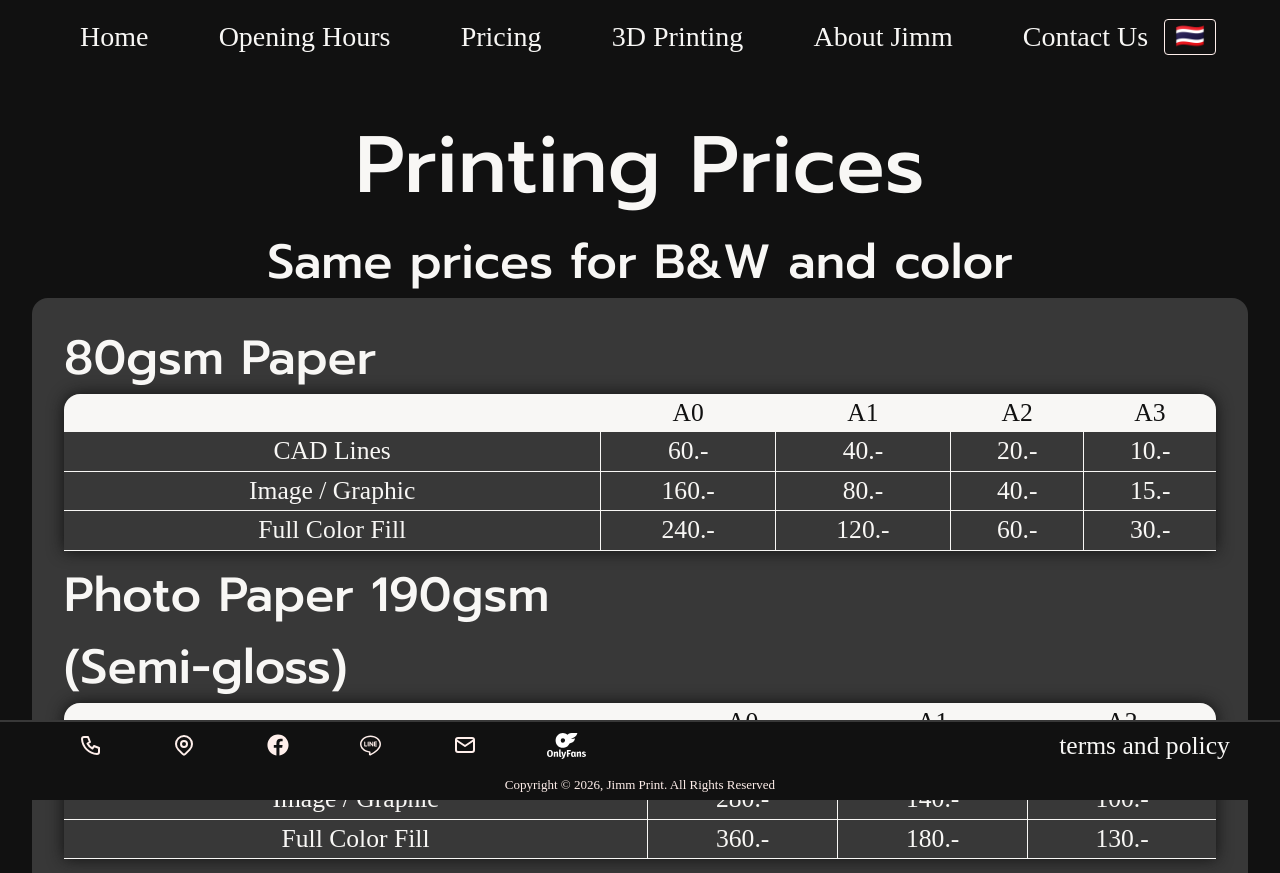
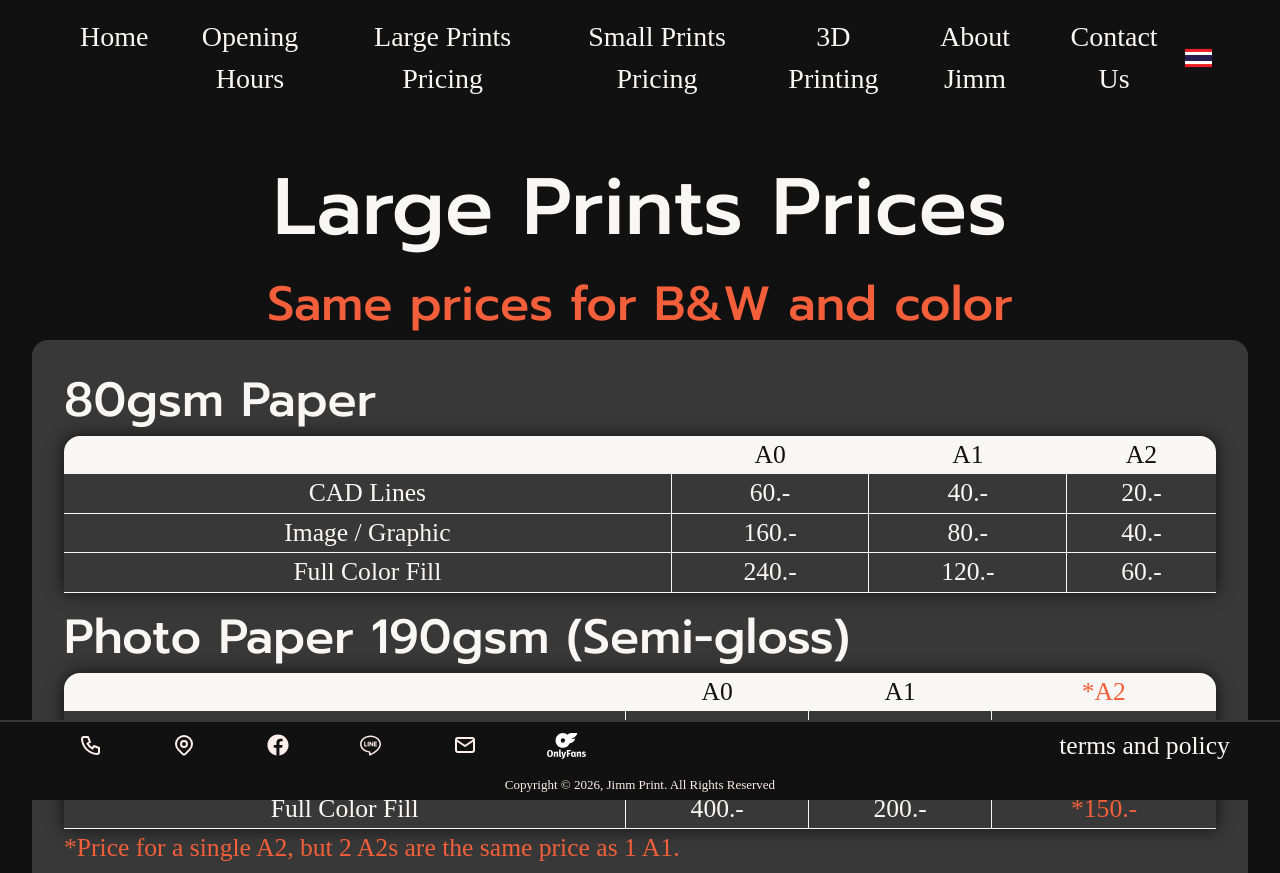
Before and after one commit to quitapanti/jp, a plain HTML site: page pricing/index.html in a window 1280 px wide. Shown: the top 873 px of the page. Drawn offline with Linux system fonts and the light colour scheme; a web font is replaced by a local one.

Commit message:
Fix Flags and prices

```diff
--- a/3d/index.html
+++ b/3d/index.html
@@ -60,7 +60,7 @@
 
 
 
-    <script type="module" crossorigin src="/assets/footer-CIkeynbI.js"></script>
+    <script type="module" crossorigin src="/assets/footer-DCWW2DnQ.js"></script>
     <link rel="stylesheet" crossorigin href="/assets/footer-D9OE8V8Q.css">
   </head>
   <body>
--- a/assets/footer-CIkeynbI.js
+++ b/assets/footer-DCWW2DnQ.js
@@ -1,21 +1,21 @@
-(function(){const o=document.createElement("link").relList;if(o&&o.supports&&o.supports("modulepreload"))return;for(const t of document.querySelectorAll('link[rel="modulepreload"]'))r(t);new MutationObserver(t=>{for(const e of t)if(e.type==="childList")for(const a of e.addedNodes)a.tagName==="LINK"&&a.rel==="modulepreload"&&r(a)}).observe(document,{childList:!0,subtree:!0});function c(t){const e={};return t.integrity&&(e.integrity=t.integrity),t.referrerPolicy&&(e.referrerPolicy=t.referrerPolicy),t.crossOrigin==="use-credentials"?e.credentials="include":t.crossOrigin==="anonymous"?e.credentials="omit":e.credentials="same-origin",e}function r(t){if(t.ep)return;t.ep=!0;const e=c(t);fetch(t.href,e)}})();class p extends HTMLElement{connectedCallback(){const o=window.location.pathname,t=[{path:"/",th:"หน้าหลัก",en:"Home"},{path:"/main/",th:"ดูเวลาทำการ",en:"Opening Hours"},{path:"/pricing/",th:"ดูราคา",en:"Pricing"},{path:"/3d/",th:"ปรินต์ 3D",en:"3D Printing"},{path:"/about/",th:"เกี่ยวกับร้านจิ้ม",en:"About Jimm"},{path:"/contact/",th:"ช่องทางติดต่อ",en:"Contact Us"}].filter(n=>{const l=o.replace(/\/$/,"")||"/",i=n.path.replace(/\/$/,"")||"/";return l!==i}).map(n=>`
+(function(){const l=document.createElement("link").relList;if(l&&l.supports&&l.supports("modulepreload"))return;for(const t of document.querySelectorAll('link[rel="modulepreload"]'))c(t);new MutationObserver(t=>{for(const e of t)if(e.type==="childList")for(const r of e.addedNodes)r.tagName==="LINK"&&r.rel==="modulepreload"&&c(r)}).observe(document,{childList:!0,subtree:!0});function p(t){const e={};return t.integrity&&(e.integrity=t.integrity),t.referrerPolicy&&(e.referrerPolicy=t.referrerPolicy),t.crossOrigin==="use-credentials"?e.credentials="include":t.crossOrigin==="anonymous"?e.credentials="omit":e.credentials="same-origin",e}function c(t){if(t.ep)return;t.ep=!0;const e=p(t);fetch(t.href,e)}})();class d extends HTMLElement{connectedCallback(){const l=window.location.pathname,t=[{path:"/",th:"หน้าหลัก",en:"Home"},{path:"/main/",th:"ดูเวลาทำการ",en:"Opening Hours"},{path:"/pricing/",th:"ราคาแผ่นใหญ่",en:"Large Prints Pricing"},{path:"/pricing-small/",th:"ราคาแผ่นเล็ก",en:"Small Prints Pricing"},{path:"/3d/",th:"ปรินต์ 3D",en:"3D Printing"},{path:"/about/",th:"เกี่ยวกับร้านจิ้ม",en:"About Jimm"},{path:"/contact/",th:"ช่องทางติดต่อ",en:"Contact Us"}].filter(n=>{const a=l.replace(/\/$/,"")||"/",i=n.path.replace(/\/$/,"")||"/";return a!==i}).map(n=>`
         <li>
           <a href="${n.path}">
             <span data-lang="th">${n.th}</span>
             <span data-lang="en">${n.en}</span>
           </a>
         </li>
-      `).join("");this.innerHTML=`
+      `).join(""),e='<svg xmlns="http://www.w3.org/2000/svg" viewBox="0 0 60 30" width="32" height="24" style="display: block; border-radius: 2px;"><clipPath id="gb-s"><path d="M0 0v30h60V0z"/></clipPath><clipPath id="gb-t"><path d="M30 15h30v15zM30 15H0V0zM30 15H0v15zM30 15h30V0z"/></clipPath><g clip-path="url(#gb-s)"><path d="M0 0v30h60V0z" fill="#012169"/><path d="M0 0l60 30M60 0L0 30" stroke="#fff" stroke-width="6"/><path d="M0 0l60 30M60 0L0 30" clip-path="url(#gb-t)" stroke="#C8102E" stroke-width="4"/><path d="M30 0v30M0 15h60" stroke="#fff" stroke-width="10"/><path d="M30 0v30M0 15h60" stroke="#C8102E" stroke-width="6"/></g></svg>',r='<svg xmlns="http://www.w3.org/2000/svg" viewBox="0 0 900 600" width="32" height="24" style="display: block; border-radius: 2px;"><rect width="900" height="600" fill="#ED1C24"/><rect y="100" width="900" height="400" fill="#fff"/><rect y="200" width="900" height="200" fill="#241D4F"/></svg>';this.innerHTML=`
       <nav data-visible="false">
         <ul>
           ${t}
         </ul>
-        <button type="button" class="lang-switch-btn nav-lang-btn" aria-label="Switch Language">
-          <span data-lang="th" style="font-size: 1.5rem; line-height: 1; display: inline-block;">🇬🇧</span>
-          <span data-lang="en" style="font-size: 1.5rem; line-height: 1; display: inline-block;">🇹🇭</span>
+        <button type="button" class="lang-switch-btn nav-lang-btn" aria-label="Switch Language" style="padding: 2px 4px; border: none; cursor: pointer; display: inline-flex; align-items: center; justify-content: center; border-radius: 4px;">
+          <span data-lang="th" style="display: inline-flex; align-items: center;">${e}</span>
+          <span data-lang="en" style="display: inline-flex; align-items: center;">${r}</span>
         </button>
       </nav>
-    `;const e=this.querySelector("nav"),a=document.querySelector(".burger"),h=this.querySelector(".lang-switch-btn");a&&e&&(a.onclick=n=>{n.stopPropagation();const l=e.getAttribute("data-visible");e.setAttribute("data-visible",l==="false"?"true":"false")}),h&&(h.onclick=n=>{n.stopPropagation();const i=(document.documentElement.getAttribute("data-lang")||"th")==="th"?"en":"th";document.documentElement.setAttribute("data-lang",i),localStorage.setItem("userLang",i),window.dispatchEvent(new CustomEvent("langchange",{detail:{lang:i}}))}),document.addEventListener("click",n=>{const l=this.contains(n.target),i=a&&a.contains(n.target);e.getAttribute("data-visible")==="true"&&!l&&!i&&e.setAttribute("data-visible","false")})}}customElements.define("site-nav",p);class g extends HTMLElement{connectedCallback(){this.innerHTML=`
+    `;const s=this.querySelector("nav"),o=document.querySelector(".burger"),g=this.querySelector(".lang-switch-btn");o&&s&&(o.onclick=n=>{n.stopPropagation();const a=s.getAttribute("data-visible");s.setAttribute("data-visible",a==="false"?"true":"false")}),g&&(g.onclick=n=>{n.stopPropagation();const i=(document.documentElement.getAttribute("data-lang")||"th")==="th"?"en":"th";document.documentElement.setAttribute("data-lang",i),localStorage.setItem("userLang",i),window.dispatchEvent(new CustomEvent("langchange",{detail:{lang:i}}))}),document.addEventListener("click",n=>{const a=this.contains(n.target),i=o&&o.contains(n.target);s.getAttribute("data-visible")==="true"&&!a&&!i&&s.setAttribute("data-visible","false")})}}customElements.define("site-nav",d);class u extends HTMLElement{connectedCallback(){this.innerHTML=`
         <footer>
           <ul class="links">
             <li>
@@ -69,4 +69,4 @@
             Copyright &copy; 2026, Jimm Print. All Rights Reserved
           </p>
         </footer>
-      `}}customElements.define("site-footer",g);
+      `}}customElements.define("site-footer",u);
--- a/pricing/index.html
+++ b/pricing/index.html
@@ -60,7 +60,7 @@
 
 
 
-    <script type="module" crossorigin src="/assets/footer-CIkeynbI.js"></script>
+    <script type="module" crossorigin src="/assets/footer-DCWW2DnQ.js"></script>
     <link rel="stylesheet" crossorigin href="/assets/footer-D9OE8V8Q.css">
   </head>
   <body>
@@ -89,10 +89,10 @@
 
     <div class="container">
       <h1>
-        <span data-lang="th">ราคางานพิมพ์</span>
-        <span data-lang="en">Printing Prices</span>
+        <span data-lang="th">ราคางานแผ่นใหญ่</span>
+        <span data-lang="en">Large Prints Prices</span>
       </h1>
-      <h2>
+      <h2 style="color: var(--clr-accent-400)">
         <span data-lang="th">สี/ขาวดำราคาเท่ากัน</span>
         <span data-lang="en">Same prices for B&W and color</span>
       </h2>
@@ -109,7 +109,6 @@
               <th>A0</th>
               <th>A1</th>
               <th>A2</th>
-              <th>A3</th>
             </tr>
             <tr>
               <td class="not-furthest-right">
@@ -118,8 +117,7 @@
               </td>
               <td class="not-furthest-right">60.-</td>
               <td class="not-furthest-right">40.-</td>
-              <td class="not-furthest-right">20.-</td>
-              <td>10.-</td>
+              <td>20.-</td>
             </tr>
             <tr>
               <td class="not-furthest-right">
@@ -128,8 +126,7 @@
               </td>
               <td class="not-furthest-right">160.-</td>
               <td class="not-furthest-right">80.-</td>
-              <td class="not-furthest-right">40.-</td>
-              <td>15.-</td>
+              <td>40.-</td>
             </tr>
             <tr>
               <td class="not-furthest-right">
@@ -138,55 +135,61 @@
               </td>
               <td class="not-furthest-right">240.-</td>
               <td class="not-furthest-right">120.-</td>
-              <td class="not-furthest-right">60.-</td>
-              <td>30.-</td>
+              <td>60.-</td>
             </tr>
           </table>
-        </div>
+                 </div>
 
         <!-- 2. กระดาษโฟโต้ -->
         <div class="breaker">
           <h2>
             <span data-lang="th"
-              >กระดาษโฟโต้ 190gsm<br />(กึ่งมันกึ่งด้าน)</span
+              >กระดาษโฟโต้ 190gsm (กึ่งมันกึ่งด้าน)</span
             >
-            <span data-lang="en">Photo Paper 190gsm<br />(Semi-gloss)</span>
+            <span data-lang="en">Photo Paper 190gsm (Semi-gloss)</span>
           </h2>
           <table>
             <tr>
               <th></th>
               <th>A0</th>
               <th>A1</th>
-              <th>A2</th>
+              <th style="color: var(--clr-accent-400)">*A2</th>
             </tr>
             <tr>
               <td class="not-furthest-right">
                 <span data-lang="th">เส้น CAD</span>
                 <span data-lang="en">CAD Lines</span>
               </td>
-              <td class="not-furthest-right">200.-</td>
-              <td class="not-furthest-right">100.-</td>
-              <td>90.-</td>
+              <td class="not-furthest-right">240.-</td>
+              <td class="not-furthest-right">120.-</td>
+              <td style="color: var(--clr-accent-400)">*90.-</td>
             </tr>
             <tr>
               <td class="not-furthest-right">
                 <span data-lang="th">รูป/กราฟิค</span>
                 <span data-lang="en">Image / Graphic</span>
               </td>
-              <td class="not-furthest-right">280.-</td>
-              <td class="not-furthest-right">140.-</td>
-              <td>100.-</td>
+              <td class="not-furthest-right">320.-</td>
+              <td class="not-furthest-right">160.-</td>
+              <td style="color: var(--clr-accent-400)">*120.-</td>
             </tr>
             <tr>
               <td class="not-furthest-right">
                 <span data-lang="th">สีเต็มทั้งแผ่น</span>
                 <span data-lang="en">Full Color Fill</span>
               </td>
-              <td class="not-furthest-right">360.-</td>
-              <td class="not-furthest-right">180.-</td>
-              <td>130.-</td>
+              <td class="not-furthest-right">400.-</td>
+              <td class="not-furthest-right">200.-</td>
+              <td style="color: var(--clr-accent-400)">*150.-</td>
             </tr>
           </table>
+          <p style="color: var(--clr-accent-400)">
+          <span data-lang="th"
+              >*ราคาสำหรับ A2 แผ่นเดียว แต่ 1 คู่ราคาเท่ากับ A1 1 แผ่น</span
+            >
+            <span data-lang="en"
+              >*Price for a single A2, but 2 A2s are the same price as 1 A1.</span
+            ></p>
         </div>
 
         <!-- 3. กระดาษจอม -->
@@ -225,7 +228,7 @@
         </div>
 
         <!-- 4. กระดาษร้อยปอนด์ -->
-        <div class="breaker">
+        <!-- <div class="breaker">
           <h2>
             <span data-lang="th">กระดาษร้อยปอนด์<br />(200gsm)</span>
             <span data-lang="en">Drawing Paper<br />(200gsm)</span>
@@ -261,20 +264,20 @@
               <td>40.-</td>
             </tr>
           </table>
-        </div>
+        </div> -->
 
         <!-- 5. PP Sticker -->
         <div class="breaker">
           <h2>
-            <span data-lang="th">PP Sticker<br />ขาวด้าน</span>
-            <span data-lang="en">PP Sticker<br />(Matte White)</span>
+            <span data-lang="th">PP Sticker ขาวด้าน</span>
+            <span data-lang="en">PP Sticker (Matte White)</span>
           </h2>
           <table>
             <tr>
               <th></th>
               <th>A0</th>
               <th>A1</th>
-              <th>A2</th>
+              <th style="color: var(--clr-accent-400)">*A2</th>
             </tr>
             <tr>
               <td class="not-furthest-right">
@@ -283,7 +286,7 @@
               </td>
               <td class="not-furthest-right">240.-</td>
               <td class="not-furthest-right">120.-</td>
-              <td>60.-</td>
+              <td style="color: var(--clr-accent-400)">*90.-</td>
             </tr>
             <tr>
               <td class="not-furthest-right">
@@ -292,7 +295,7 @@
               </td>
               <td class="not-furthest-right">320.-</td>
               <td class="not-furthest-right">160.-</td>
-              <td>80.-</td>
+              <td style="color: var(--clr-accent-400)">*120.-</td>
             </tr>
             <tr>
               <td class="not-furthest-right">
@@ -301,9 +304,16 @@
               </td>
               <td class="not-furthest-right">400.-</td>
               <td class="not-furthest-right">200.-</td>
-              <td>100.-</td>
+              <td style="color: var(--clr-accent-400)">*150.-</td>
             </tr>
           </table>
+          <p style="color: var(--clr-accent-400)"><span data-lang="th"
+              >*ราคาสำหรับ A2 แผ่นเดียว แต่ 1 คู่ราคาเท่ากับ A1 1 แผ่น</span
+            >
+            <span data-lang="en"
+              >*Price for a single A2, but 2 A2s are the same price as 1 A1.</span
+            >
+          </p>
         </div>
 
         <!-- 6. Canvas -->
@@ -346,7 +356,7 @@
         </div>
 
         <!-- 7. A4 -->
-        <div class="breaker">
+        <!-- <div class="breaker">
           <h2>
             <span data-lang="th">A4</span>
             <span data-lang="en">A4 Size</span>
@@ -401,7 +411,7 @@
               200gsm)</span
             >
           </p>
-        </div>
+        </div> -->
       </div>
     </div>
 
```
Also changed, not shown: about/index.html (+2 -2 lines), contact/index.html (+1 -1 lines), index.html (+2 -2 lines), main/index.html (+1 -1 lines), privacy-policy/index.html (+1 -1 lines), assets/main-CweF-KpX.js.
